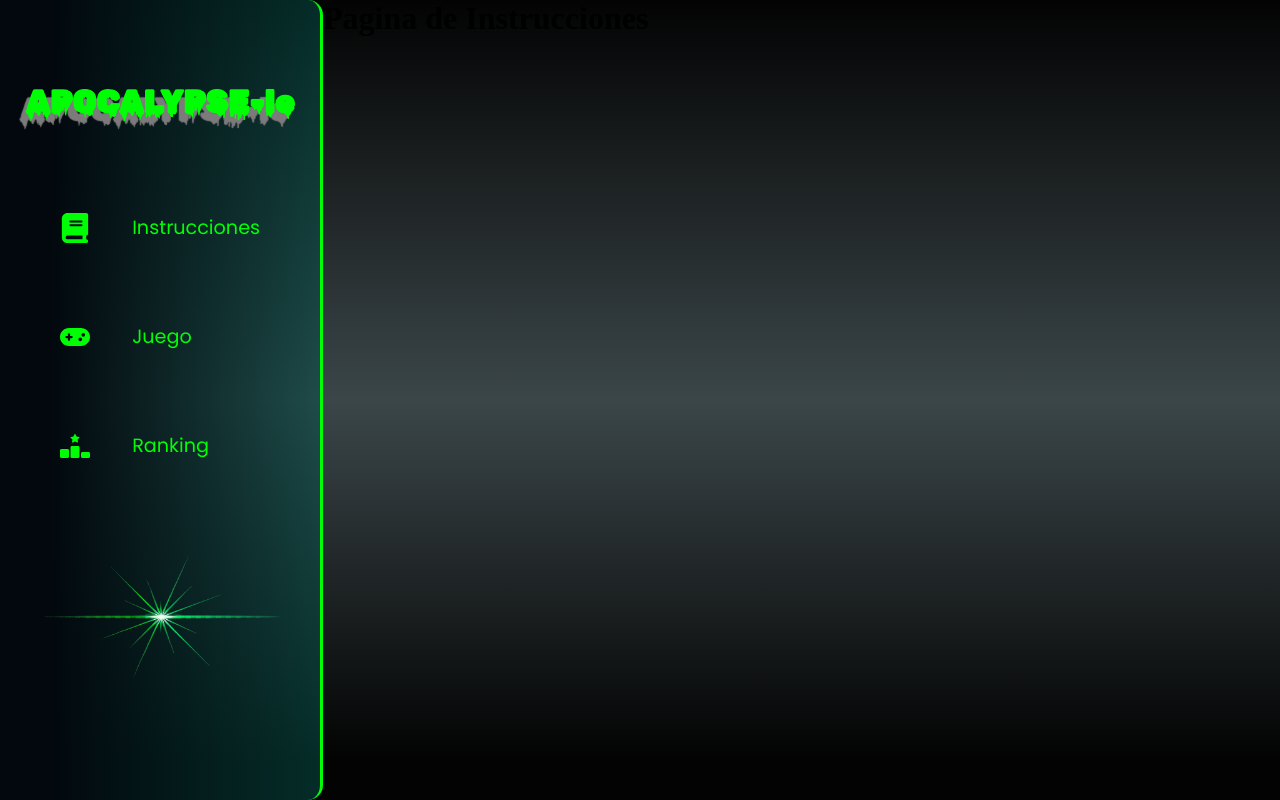
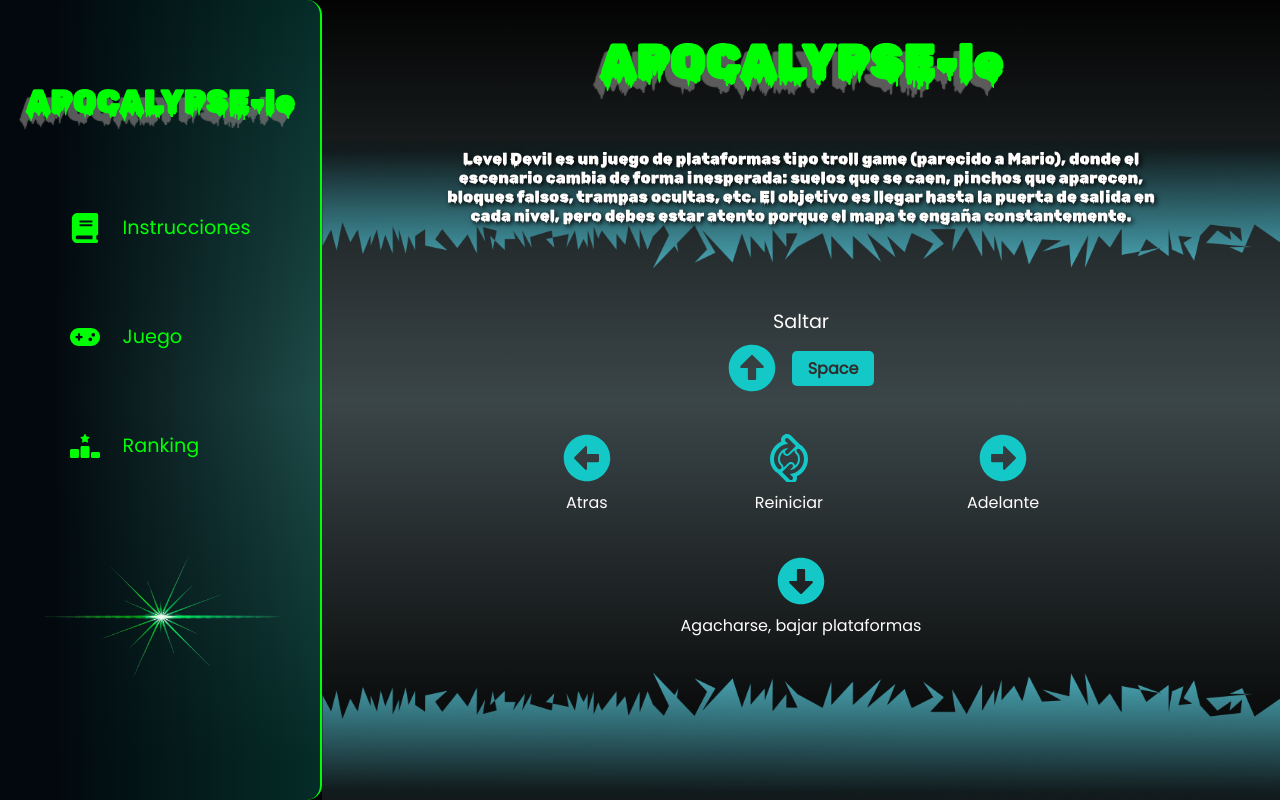
Before and after one commit to fernandoach/devil-level, a React (Vite) app: page /instructions in a window 1280 px wide. Built offline with nearby package versions, Linux system fonts and the light colour scheme.

Commit message:
feat(ui): completar estilos de la sección de inicio y crear sección de instrucciones

```diff
--- a/src/components/organisms/navbar.css
+++ b/src/components/organisms/navbar.css
@@ -5,7 +5,7 @@
   gap: 3em;
   background: var(--navbar-gradient);
   border-radius: 0 15px 15px 0;
-  border-right: 3px solid var(--green);
+  border-right: 2px solid var(--green);
 }
 
 .navbar__title{
@@ -30,7 +30,6 @@
   font-family: 'Poppins';
   font-size: 1.2rem;
   display: flex;
-  gap: 1em;
   transition:.3s ease ;
 
 }
--- a/src/components/organisms/navbar.jsx
+++ b/src/components/organisms/navbar.jsx
@@ -1,8 +1,6 @@
 import { Link } from "react-router-dom";
 import "./navbar.css";
 import { FaBook, FaGamepad, FaRankingStar } from "react-icons/fa6";
-import Img from '../../../public/PARTICLE.png'
-
 
 function Navbar() {
   const menu = [
@@ -42,7 +40,7 @@ function Navbar() {
           })
         }
       </ul>
-      <img src={Img} alt="img-decoration" width='320px' />
+      <img src='/PARTICLE.png' alt="img-decoration" width='320px' />
     </nav>
   );
 }
--- a/src/components/pages/homePage.css
+++ b/src/components/pages/homePage.css
@@ -0,0 +1,83 @@
+.home__section {
+    background-image: url("/HOME.jpg");
+    background-size: cover;
+    background-position: center;
+    background-repeat: no-repeat;
+    width: 100%;
+    height: 100vh;
+    color: var(--blue);
+    display: flex;
+    flex-direction: column;
+    justify-content: center;
+    align-items: center;
+    gap: 2em;
+}
+.home__section .contain{
+    position: relative;
+}
+
+.contain-title .home__title{
+    font-family: 'RubikWetPaint';
+    font-size: 6.3em;
+    text-shadow:-7px 6px 1px var(--green-shadow) ;
+    color: transparent;
+    -webkit-text-stroke: .2px var(--blue);
+    background-image: linear-gradient( var(--blue));
+    background-repeat: no-repeat;
+    -webkit-background-clip: text;
+    background-position: -20rem 0;
+    animation: homeText 8s linear infinite;
+    animation-delay: 2s;
+}
+
+ .home__title::before{
+    content: '';
+    position: absolute;
+    top: 0;
+    left: 0;
+    width: 0;
+    height: 100%;
+    border-right: 3px solid var(--green);
+    z-index: -1;
+    animation: homeCursor 8s linear infinite;
+    animation-delay: 2s;
+}
+@keyframes homeText{
+    0%,
+    10%,
+    100%{
+        background-position: -24rem 0;
+    }
+
+    65%,
+    85%{
+        background-position: 0 0;
+    }
+}
+
+@keyframes homeCursor{
+    0%,
+    10%,
+    100%{
+        width: 0;
+    }
+
+    65%,
+    78%,
+    85%{
+        width: 100;
+        opacity: 1;
+    }
+
+    75%,
+    81%{
+        opacity: 0;
+    }
+}
+
+.home__paragraph{
+    font-family: 'Poppins';
+    font-size: 2.5em;
+    margin-bottom: -2em;
+    font-weight: bold;
+}
--- a/src/components/pages/homePage.jsx
+++ b/src/components/pages/homePage.jsx
@@ -1,10 +1,15 @@
 import './homePage.css'
 
 function HomePage(){
+
+  const homeTitle= 'IPCACI'
   return(
-    <>
-      <h1>HomePage</h1>
-    </>
+    <section className='home__section'>
+      <div className='contain-title'>
+        <h2 className='home__title'>{homeTitle}</h2>
+      </div>
+      <p className='home__paragraph'>Studio</p>
+    </section>
   )
 }
 
--- a/src/components/pages/instructionsPage.css
+++ b/src/components/pages/instructionsPage.css
@@ -0,0 +1,121 @@
+.game__section{
+    display: flex;
+    flex-direction: column;
+    justify-content: space-between;
+    color: var(--white);
+}
+
+.game__title{
+    text-align: center;
+    font-family: 'RubikWetPaint';
+    font-size: 3rem;
+    color: var(--green);
+    text-shadow:-6px 8px 1px var(--gray) ;
+    font-weight: bold;
+    padding: .7em 0 0 0;
+}
+
+.container__instrutions{
+    position: relative;
+    display: inline-block;
+    text-align: center;
+    width: 100%;
+    margin-top: 1em;
+}
+
+.imgs{
+    width: 100%;
+    height: 8em;
+
+}
+
+.img__top{
+    transform: scaleY(-1);
+}
+
+.game__description{
+    font-family: 'RubikWetPaint';
+    text-align: center;
+    width: 60vw;
+    position: absolute;
+    top: 35%;
+    left: 50%;
+    transform: translate(-50%, -50%);
+    font-size: 1em;
+    text-shadow: 2px 2px 5px var(--black);
+    padding: 0 1rem;
+
+}
+
+.game__controls{
+    font-family: 'Poppins';
+    color: var(--white);
+    display: flex;
+    flex-direction: column;
+    flex-wrap: wrap;
+    align-items: center;
+    justify-content: center;
+    gap: 2.6rem;
+    align-items: center;
+}
+
+/*controles de saltar*/
+.control__hop{
+   display: flex;
+   flex-direction: column;
+   gap: .5em;
+   justify-content: center;
+   align-items: center;
+}
+
+.control__hop p{
+    font-size:1.2em ;
+}
+
+.contain__top{
+    display: flex;
+    align-items: center;
+    gap: 1em;
+}
+
+.control__space{
+    background-color: var(--dark-green);
+    padding: .3em 1em;
+    color:rgb(49, 44, 44) ;
+    font-weight: 900;
+    border-radius: 5px;
+    transition: transform .3s ease, color .3s ease;
+}
+
+.control__space:hover{
+    transform: scale(1.1);
+    background-color: var(--green);
+}
+
+/*Controles de atras de reinicir y adelantar*/
+.control__center{
+    display: flex;
+    gap: 9em;
+    justify-content: center;
+    align-items: center;
+}
+
+.control_down{
+    display: flex;
+    flex-direction: column;
+    align-items: center;
+    justify-content: center;
+    gap: .5em;
+}
+
+
+.icon{
+    font-size: 3em;
+    color: var(--dark-green);
+    transition: transform .3s ease, color .3s ease;
+}
+
+.icon:hover{
+    transform: scale(1.1);
+    color: var(--green);
+}
--- a/src/components/pages/instructionsPage.jsx
+++ b/src/components/pages/instructionsPage.jsx
@@ -1,11 +1,96 @@
+import { FaArrowAltCircleDown , FaArrowAltCircleLeft , FaArrowAltCircleRight , FaArrowAltCircleUp } from "react-icons/fa";
+import { TiArrowSyncOutline } from "react-icons/ti";
 import './instructionsPage.css'
 
-function InstructionsPage(){
+const controlGroups = [
+  {
+    className:'control__hop',
+    items:[
+    {
+      text: 'Saltar',
+      icon: <FaArrowAltCircleUp className="icon"/>,
+      keyLabel:'Space'
+    }
+  ]
+  },
+  {
+    className:'control__center',
+    items:[
+      {
+        text:'Atras',
+        icon:<FaArrowAltCircleLeft className="icon"/>
+      },
+      {
+        text:'Reiniciar',
+        icon:<TiArrowSyncOutline className="icon"/>
+      },
+      {
+        text:'Adelante',
+        icon:<FaArrowAltCircleRight className="icon"/>
+      },
+    ]
+  },
+  {
+    className:'control_down',
+    items:[
+      {
+        text:'Agacharse, bajar plataformas',
+        icon:<FaArrowAltCircleDown className="icon"/>
+      }
+    ]
+  }
+
+]
+const title = 'APOCALYPSE-le'
+const description = `Level Devil es un juego de plataformas tipo troll game (parecido a Mario),
+        donde el escenario cambia de forma inesperada: suelos que se caen, pinchos
+        que aparecen, bloques falsos, trampas ocultas, etc. El objetivo es llegar
+        hasta la puerta de salida en cada nivel, pero debes estar atento porque el
+        mapa te engaña constantemente.`
+
+
+function InstructionsPage() {
   return (
-    <>
-      <h1>Pagina de Instrucciones</h1>
-      {/* TODO: TITULO DEL JUEGO, COMO SE JUEGA REGLAS CON IMAGENES, BOTON JUGAR */}
-    </>
+    <section className="game__section">
+        <h1 className="game__title">{title}</h1>
+        <div className="container__instrutions">
+          <img src="/INSTRUCCIONES.png" alt="level decoration " className="imgs img__top" />
+          <p className="game__description">{description}</p>
+        </div>
+
+        <div className="game__controls">
+          {
+            controlGroups.map((w, j)=>{
+              return(
+                <div key={j} className={w.className}>
+                  {
+                    w.items.map((d, s) =>(
+                      <div key={s} className="control">
+                        {d.keyLabel ? (
+                          <div  className="control__hop">
+                            <p>{d.text}</p>
+                            <div className="contain__top">
+                              {d.icon}
+                              <span className="control__space">{d.keyLabel}</span>
+                            </div>
+                          </div>
+                        ):(
+                          <span className="control_down">
+                          {d.icon}
+                          <p>{d.text}</p>
+                          </span>
+                        )}
+                      </div>
+                    ))
+                  }
+                </div>
+              )
+            })
+          }
+        </div>
+      <img src="/INSTRUCCIONES.png" alt="level decoration" className="imgs img__bottom" />
+    </section>
+
   )
 }
 
--- a/src/index.css
+++ b/src/index.css
@@ -1,9 +1,11 @@
 :root {
   --green: #00ff04;
-  --blue: #0091FF;
-  --dark-green: #4AA8B6;
+  --green-shadow: #0c66666f;
+  --blue: #0877cbe9;
+  --dark-green: #14c8c8;
   --black: #030303;
-  --gray: #7c7a7a;
+  --gray: #7c7a7ab4;
+  --white:#FFFCFC;
 
   --navbar-gradient: linear-gradient(90deg, rgb(2, 8, 13) 15%, rgba(6, 80, 72, 0.536)100% , rgb(41, 174, 161) 10%); /* TODO: */
 
@@ -23,9 +25,12 @@
 @font-face {
   font-family: 'Poppins';
   src: url(/public/fonts/Poppins.woff2) format(woff2);
+  font-style: normal;
 }
+
 
 @font-face {
   font-family: 'RubikWetPaint';
   src: url(/public/fonts/RubikWetPaint.woff2) format(woff2);
+  font-style: normal;
 }
```
Also changed, not shown: public/HOME.jpg.
